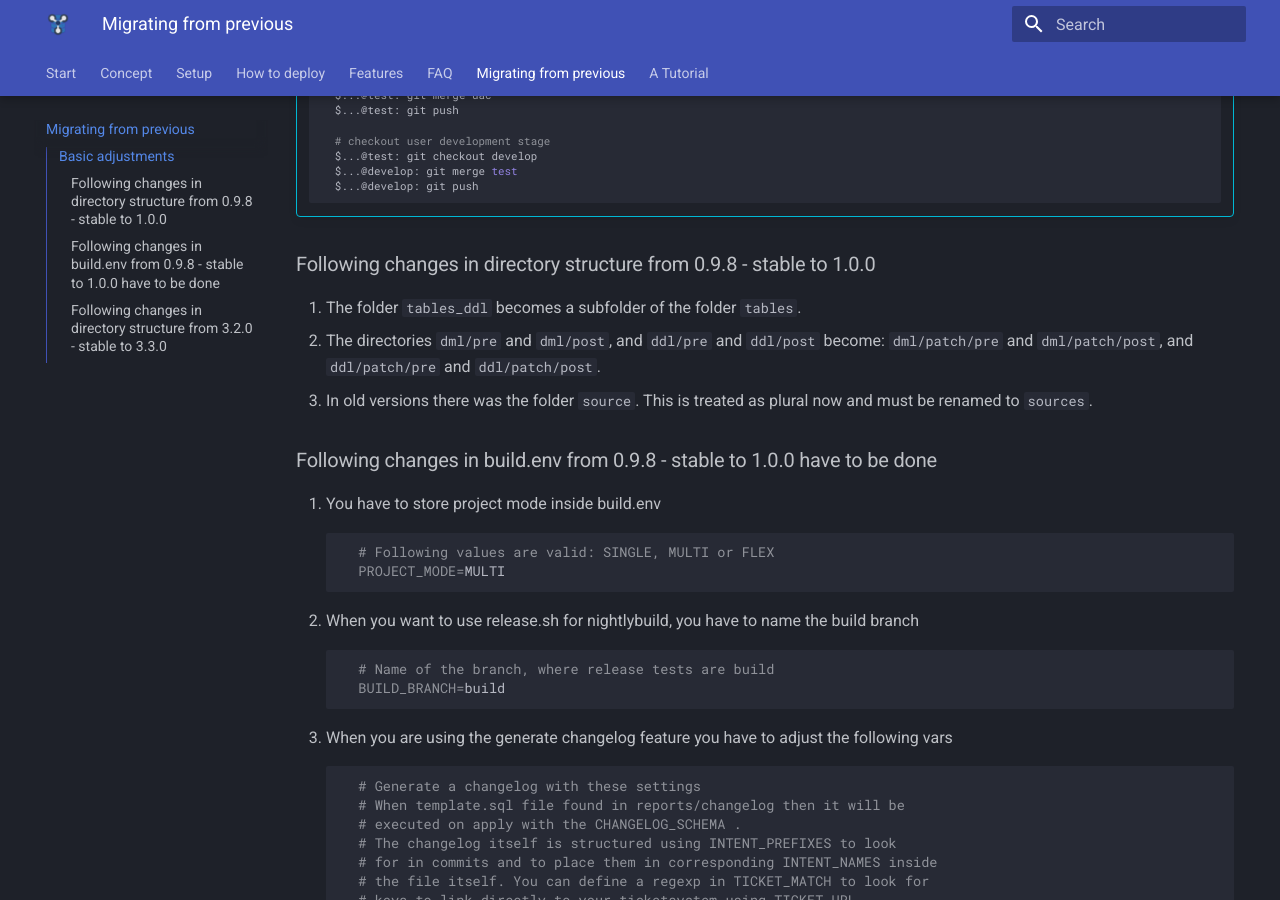
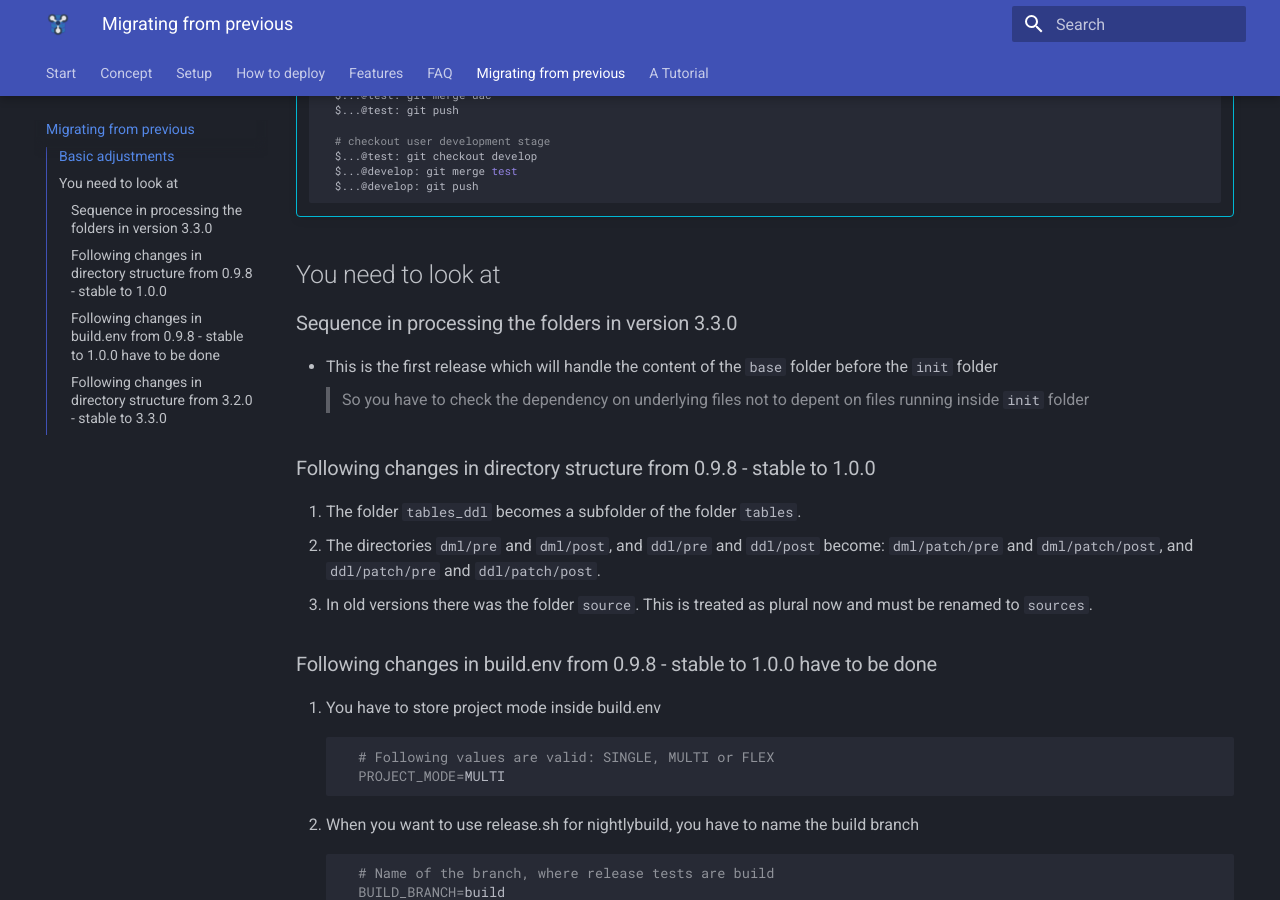
Before and after one commit to MaikMichel/dbFlow, an MkDocs documentation site: the page built from docs/migrating.md, in a window 1280 px wide and 900 px high, scrolled down 591 px. Built offline with MkDocs 1.6.1 and Material for MkDocs 9.7.7, drawn with Linux system fonts in a browser that asks for light colours.

Commit message:
some changelogs for version 3.3

````diff
--- a/docs/migrating.md
+++ b/docs/migrating.md
@@ -32,6 +32,16 @@ If you want to migrate from an old version to a new version, you have to do the
       $...@develop: git push
 
     ```
+
+## You need to look at
+
+### Sequence in processing the folders in version 3.3.0
+
+- This is the first release which will handle the content of the `base` folder before the `init` folder
+> So you have to check the dependency on underlying files not to depent on files running inside `init` folder
+
+
+
 
 ### Following changes in directory structure from 0.9.8 - stable to 1.0.0
 
````
Also changed, not shown: CHANGELOG.md (+2 -1 lines), README.md (+1 -1 lines), 1 other file.
